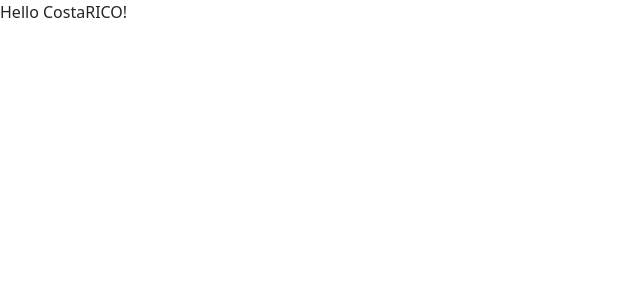
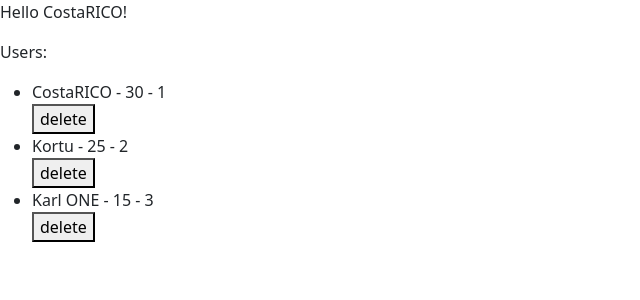
Before and after one commit to AbdulboisNigmatjonov17/first-angular-app, an Angular app: page / in a window 1280 px wide. Shown: the top 300 px of the page, without its empty margins (0-640 px from the left). Built offline with nearby package versions, Linux system fonts and the light colour scheme.

Commit message:
boladan otaga event, Output decarator yordamida

```diff
--- a/src/app/app.ts
+++ b/src/app/app.ts
@@ -1,13 +1,24 @@
 import { Component, } from '@angular/core';
-import { User } from './user/user';
+import { UserComponent } from './user/user';
+import { IUser } from './interfaces';
 
 @Component({
   selector: 'app-root',
-  imports: [User],
+  imports: [UserComponent],
   template: `<section>
-    <app-user [userName]="userName"></app-user>
+    <app-user [userName]="userName" [users]="users" (deleteUserEvent)="deleteUser($event)"></app-user>
   </section>`,
 })
 export class App {
   userName: string = 'CostaRICO'
+
+  users = [
+    { name: 'CostaRICO', age: 30, id: 1 },
+    { name: 'Kortu', age: 25, id: 2 },
+    { name: 'Karl ONE', age: 15, id: 3 },
+  ]
+  deleteUser(user: IUser) {
+    // console.log('data from child to parent', user);
+    this.users = this.users.filter(u => u.id != user.id)
+  }
 }
--- /dev/null
+++ b/src/app/interfaces/index.ts
@@ -0,0 +1,5 @@
+export interface IUser {
+    name: string
+    age: number
+    id: number
+}
--- a/src/app/user/user.html
+++ b/src/app/user/user.html
@@ -1 +1,10 @@
 <p>Hello {{userName}}!</p>
+
+<p>Users:</p>
+
+<ul>
+    @for(user of users; track user.id) {
+    <li>{{user.name}} - {{user.age}} - {{user.id}}</li>
+    <button (click)="onDelete(user)">delete</button>
+    }
+</ul>
--- a/src/app/user/user.ts
+++ b/src/app/user/user.ts
@@ -1,4 +1,5 @@
-import { Component, Input } from '@angular/core';
+import { Component, EventEmitter, Input, Output } from '@angular/core';
+import { IUser } from '../interfaces';
 
 @Component({
   selector: 'app-user',
@@ -6,6 +7,13 @@ import { Component, Input } from '@angular/core';
   templateUrl: './user.html',
   styleUrl: './user.css'
 })
-export class User {
+
+export class UserComponent {
   @Input() userName: string = ''
+  @Input() users: IUser[] = []
+  @Output() deleteUserEvent = new EventEmitter<IUser>();
+
+  onDelete(user: IUser) {
+    this.deleteUserEvent.emit(user)
+  }
 }
```
